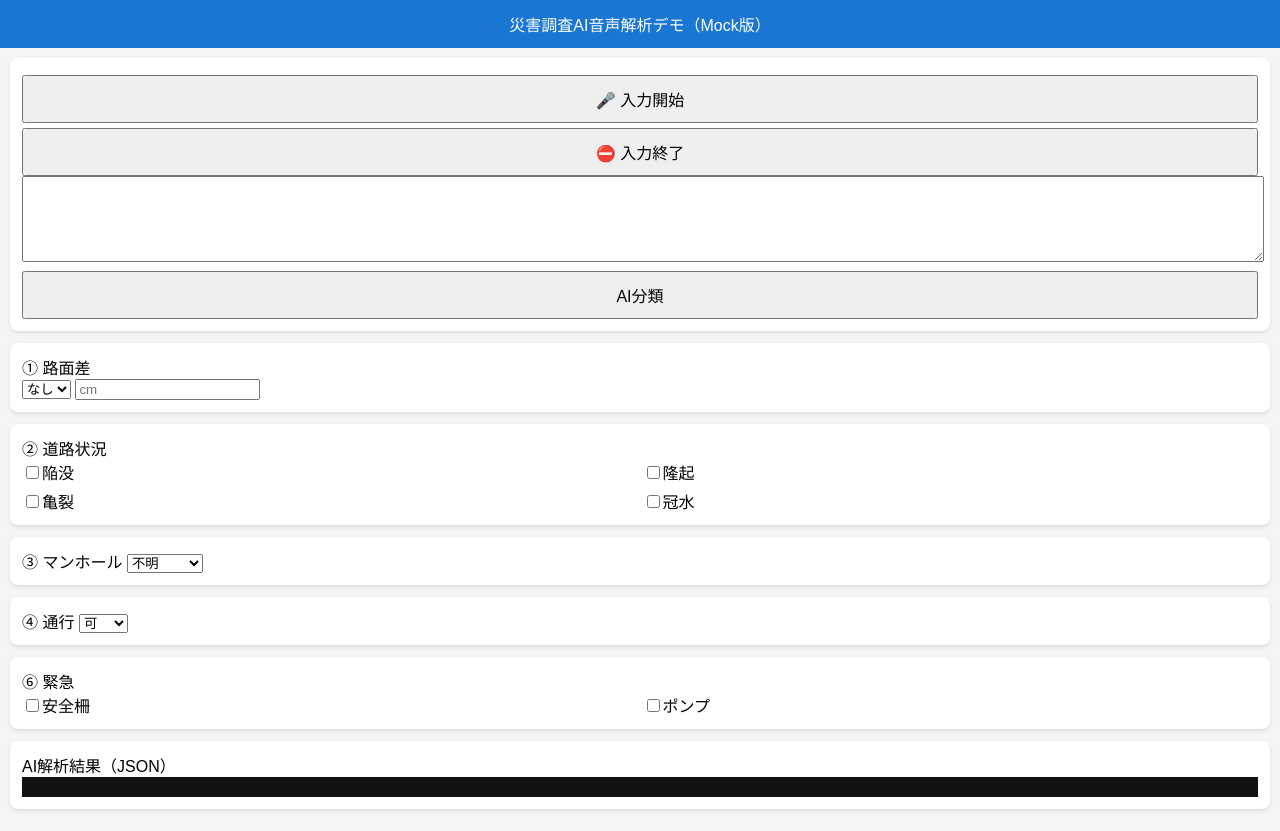
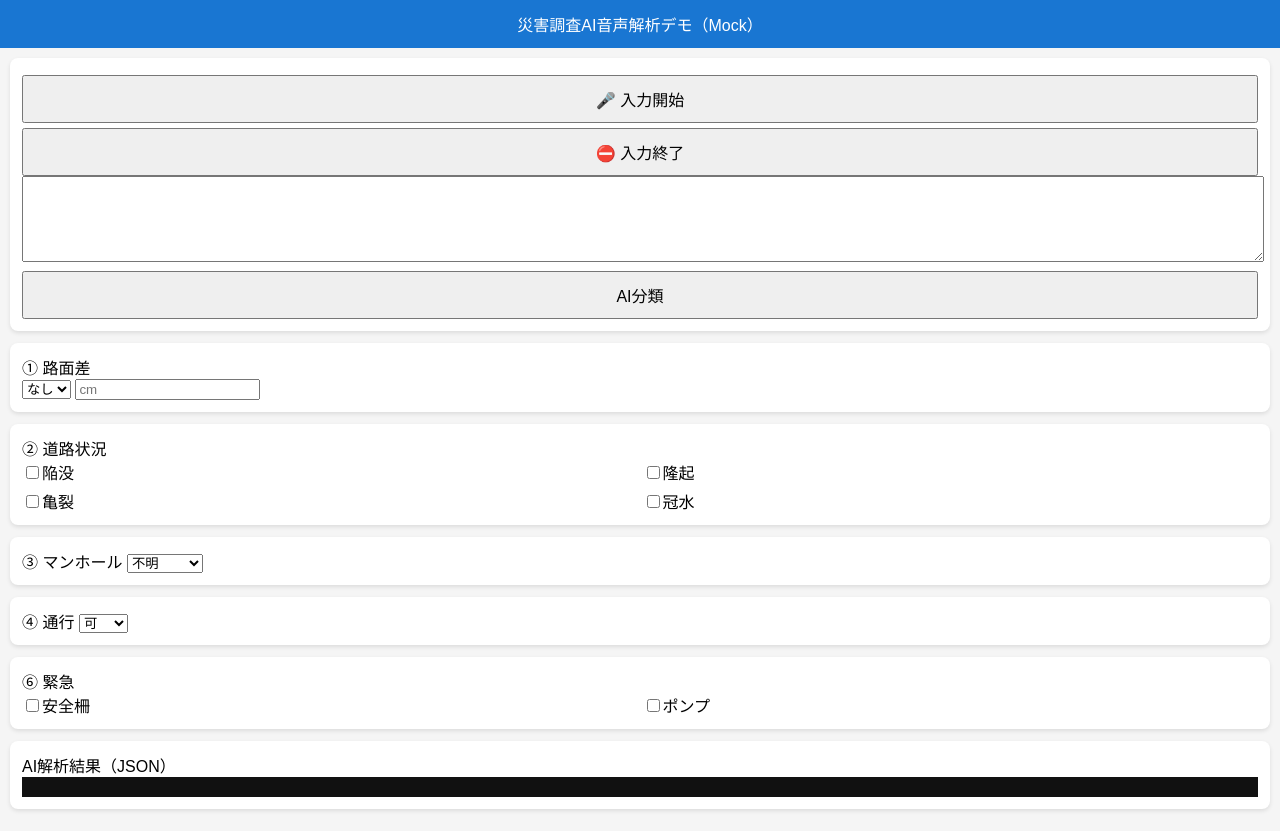
Before and after one commit to k-take/camtest, a plain HTML site: page VoiceInspectionDemo.html in a window 1280 px wide. Both pictures are taken after a click on the button "⛔ 入力終了". Drawn offline with Linux system fonts and the light colour scheme.

Commit message:
Update VoiceInspectionDemo.html

```diff
--- a/VoiceInspectionDemo.html
+++ b/VoiceInspectionDemo.html
@@ -146,7 +146,7 @@ function stopRecognition(){
   if (recognition) recognition.stop();
 
   document.body.classList.remove("recording");
-  document.getElementById("header").innerText = "災害調査AI音声解析デモ（Mock版）";
+  document.getElementById("header").innerText = "災害調査AI音声解析デモ（Mock）";
 }
 
 
```
